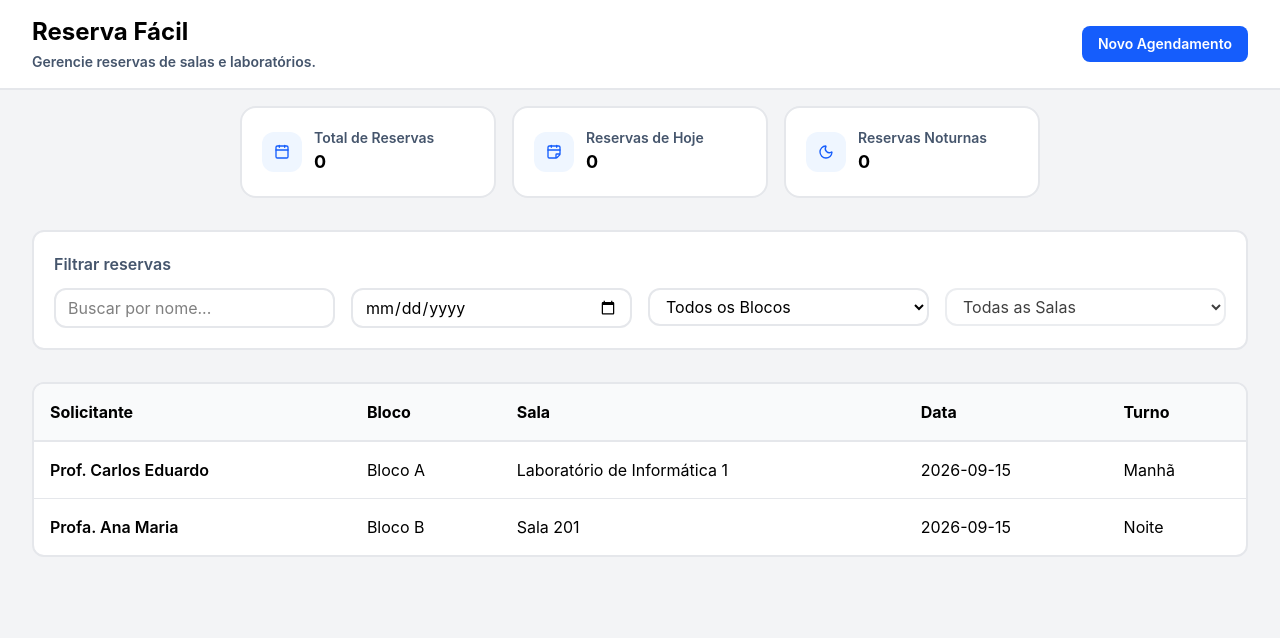
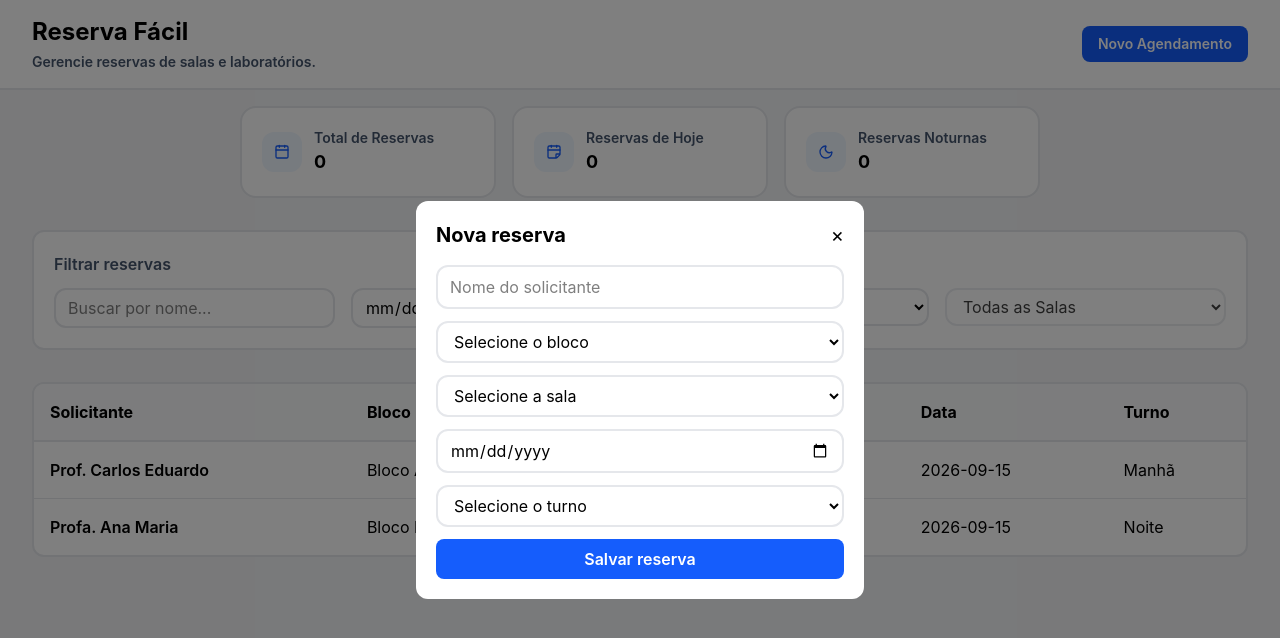
Before and after one commit to ruangmss/trabalho-1-prog-web, a website with bundled scripts: page index.html in a window 1280 px wide. Both pictures are taken after a click on the button "Novo Agendamento". Built offline with nearby package versions, Linux system fonts and the light colour scheme.

Commit message:
feat: Inclui lógica de reservas

```diff
--- a/index.html
+++ b/index.html
@@ -21,6 +21,7 @@
         </div>
 
         <button
+          id="open-reservation-modal"
           class="px-4 py-2 rounded-lg bg-blue-600 text-white max-w-max text-sm font-semibold hover:bg-blue-700 cursor-pointer"
         >
           Novo Agendamento
@@ -138,6 +139,68 @@
       </section>
     </main>
 
+    <div
+      id="reservation-modal"
+      class="hidden fixed inset-0 bg-black/50 p-4 items-center justify-center"
+    >
+      <div class="w-full max-w-md rounded-xl bg-white p-5">
+        <div class="mb-4 flex items-center justify-between">
+          <h2 class="text-xl font-bold">Nova reserva</h2>
+          <button id="close-reservation-modal" type="button" class="cursor-pointer text-xl">
+            &times;
+          </button>
+        </div>
+
+        <form id="reservation-form" class="flex flex-col gap-3">
+          <input
+            id="reservation-applicant"
+            class="rounded-xl border-2 border-gray-200 px-3 py-2"
+            type="text"
+            placeholder="Nome do solicitante"
+            required
+          />
+          <select
+            id="reservation-block"
+            class="rounded-xl border-2 border-gray-200 px-3 py-2"
+            required
+          >
+            <option value="">Selecione o bloco</option>
+          </select>
+          <select
+            id="reservation-classroom"
+            class="rounded-xl border-2 border-gray-200 px-3 py-2"
+            required
+            disabled
+          >
+            <option value="">Selecione a sala</option>
+          </select>
+          <input
+            id="reservation-date"
+            class="rounded-xl border-2 border-gray-200 px-3 py-2"
+            type="date"
+            required
+          />
+          <select
+            id="reservation-shift"
+            class="rounded-xl border-2 border-gray-200 px-3 py-2"
+            required
+          >
+            <option value="">Selecione o turno</option>
+            <option value="Manhã">Manhã</option>
+            <option value="Tarde">Tarde</option>
+            <option value="Noite">Noite</option>
+          </select>
+
+          <button
+            type="submit"
+            class="rounded-lg bg-blue-600 px-4 py-2 font-semibold text-white hover:bg-blue-700 cursor-pointer"
+          >
+            Salvar reserva
+          </button>
+        </form>
+      </div>
+    </div>
+
     <script type="module" src="./src/js/app.js"></script>
   </body>
 </html>
--- a/src/js/app.js
+++ b/src/js/app.js
@@ -4,7 +4,10 @@ import {
   populateClassrooms,
   populateReservationsTable,
 } from './filters.js';
+import { initializeReservationModal } from './reservation.js';
 
+// Orquestração das funções criadas nos arquivos
 populateBlocks();
 populateClassrooms();
 populateReservationsTable(filterReservations());
+initializeReservationModal();
--- /dev/null
+++ b/src/js/reservation.js
@@ -0,0 +1,85 @@
+import { reservations, structures } from './data.js';
+import { filterReservations, populateReservationsTable } from './filters.js';
+
+const modal = document.getElementById('reservation-modal');
+const form = document.getElementById('reservation-form');
+const modalBlock = document.getElementById('reservation-block');
+const modalClassroom = document.getElementById('reservation-classroom');
+
+// Fecha o modal
+function closeModal() {
+  modal.classList.add('hidden');
+  modal.classList.remove('flex');
+  form.reset();
+  modalClassroom.innerHTML = '<option value="">Selecione a sala</option>';
+}
+
+// Abre o modal
+function openModal() {
+  modal.classList.remove('hidden');
+  modal.classList.add('flex');
+}
+
+// Popula o select de salas
+function changeModalBlock() {
+  modalClassroom.innerHTML = '<option value="">Selecione a sala</option>';
+  const selectedBlock = structures.find((structure) => structure.block === modalBlock.value);
+
+  selectedBlock.classrooms.forEach((classroom) => {
+    const option = document.createElement('option');
+    option.textContent = classroom;
+    option.value = classroom;
+    modalClassroom.appendChild(option);
+  });
+
+  modalClassroom.disabled = !selectedBlock;
+}
+
+// Cria uma reserva
+function createReservation(event) {
+  event.preventDefault();
+
+  const classroom = modalClassroom.value;
+  const date = document.getElementById('reservation-date').value;
+  const shift = document.getElementById('reservation-shift').value;
+
+  const classroomIsReserved = reservations.some(
+    (reservation) =>
+      reservation.classroom === classroom &&
+      reservation.date === date &&
+      reservation.shift === shift,
+  );
+
+  if (classroomIsReserved) {
+    alert('Essa sala já está reservada nessa data e turno.');
+    return;
+  }
+
+  reservations.push({
+    id: Date.now(),
+    applicant: document.getElementById('reservation-applicant').value,
+    block: modalBlock.value,
+    classroom,
+    date,
+    shift,
+  });
+
+  populateReservationsTable(filterReservations());
+  closeModal();
+}
+
+// Inicializa o modal de reservas, incluindo valores no select do bloco
+export function initializeReservationModal() {
+  structures.forEach((structure) => {
+    const option = document.createElement('option');
+    option.textContent = structure.block;
+    option.value = structure.block;
+    modalBlock.appendChild(option);
+  });
+
+  // Chama as funções conforme seus eventos
+  modalBlock.addEventListener('change', changeModalBlock);
+  document.getElementById('open-reservation-modal').addEventListener('click', openModal);
+  document.getElementById('close-reservation-modal').addEventListener('click', closeModal);
+  form.addEventListener('submit', createReservation);
+}
```
Also changed, not shown: src/styles/output.css.
